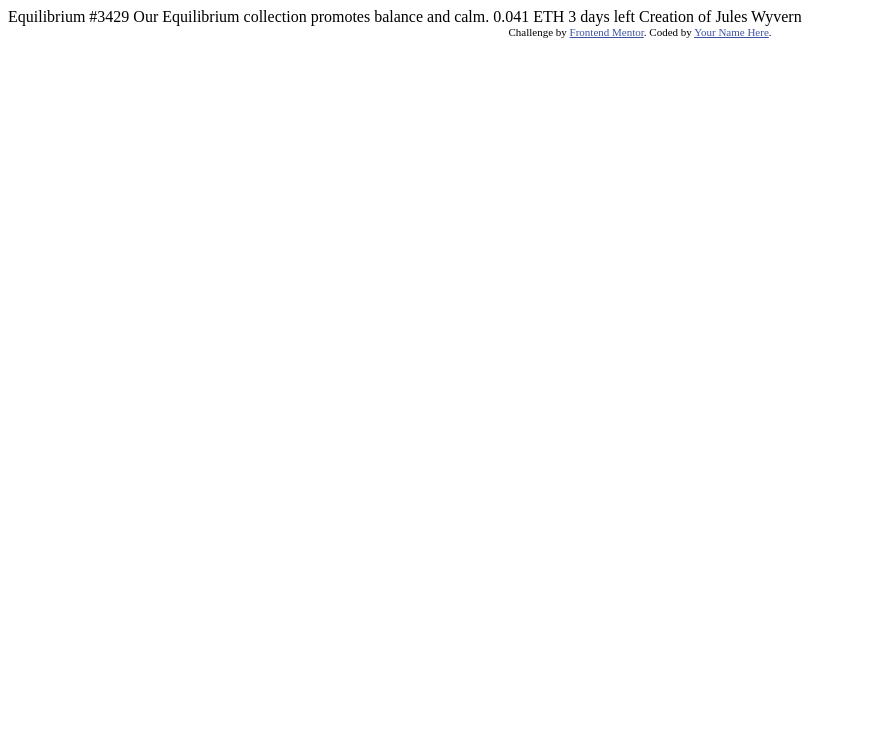
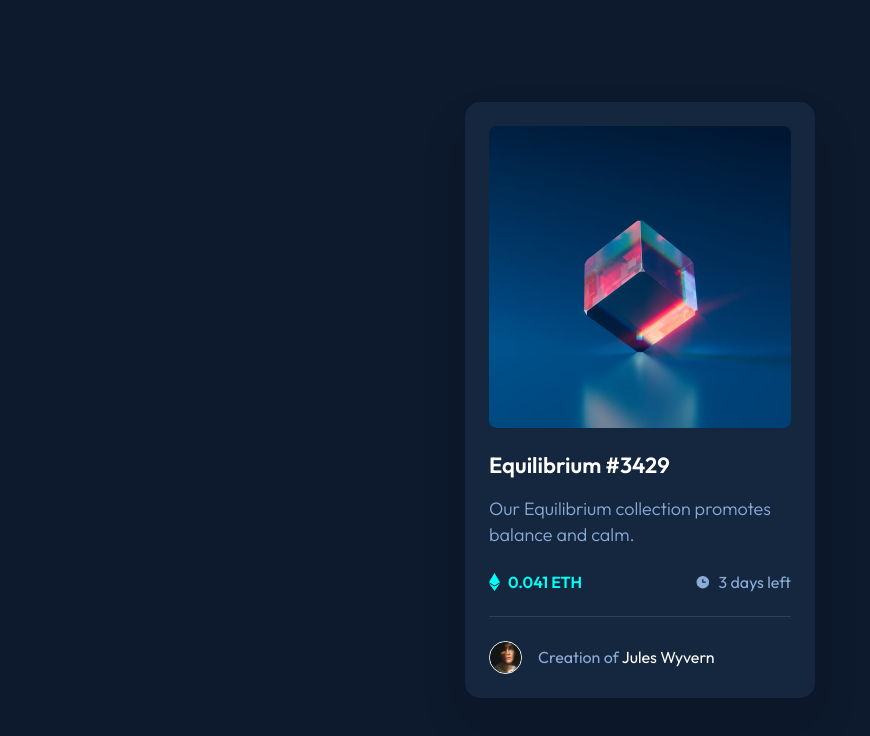
Before and after one commit to baby4dm/nft-preview-card-component, a plain HTML site: page index.html in a window 1280 px wide. Shown: the whole page, without its empty margins (0-870 px from the left). Drawn offline with Linux system fonts and the light colour scheme.

Commit message:
completed solution

```diff
--- a/index.html
+++ b/index.html
@@ -1,33 +1,64 @@
 <!DOCTYPE html>
 <html lang="en">
   <head>
-  <meta charset="UTF-8">
-  <meta name="viewport" content="width=device-width, initial-scale=1.0"> <!-- displays site properly based on user's device -->
+    <meta charset="UTF-8" />
+    <meta name="viewport" content="width=device-width, initial-scale=1.0" />
 
-  <link rel="icon" type="image/png" sizes="32x32" href="./images/favicon-32x32.png">
-
+    <link
+      rel="icon"
+      type="image/png"
+      sizes="32x32"
+      href="./images/favicon-32x32.png"
+    />
+    <link rel="stylesheet" href="./styles.css" />
+    <link rel="preconnect" href="https://fonts.googleapis.com" />
+    <link rel="preconnect" href="https://fonts.gstatic.com" crossorigin />
+    <link
+      href="https://fonts.googleapis.com/css2?family=Outfit:wght@100..900&display=swap"
+      rel="stylesheet"
+    />
     <title>Frontend Mentor | NFT preview card component</title>
-
-  <!-- Feel free to remove these styles or customise in your own stylesheet 👍 -->
-  <style>
-    .attribution { font-size: 11px; text-align: center; }
-    .attribution a { color: hsl(228, 45%, 44%); }
-  </style>
   </head>
   <body>
+    <main class="main-container">
+      <section class="main-img-container">
+        <img
+          class="main-img"
+          src="./images/image-equilibrium.jpg"
+          alt="equilibrium"
+        />
 
-  Equilibrium #3429
-
+        <div class="image-overlay">
+          <img src="./images/icon-view.svg" alt="View" class="view-icon" />
+        </div>
+      </section>
+      <section class="text-content">
+        <h1 class="title">Equilibrium #3429</h1>
+        <p class="content">
           Our Equilibrium collection promotes balance and calm.
-
-  0.041 ETH
-  3 days left
-
-  Creation of Jules Wyvern
-
-  <div class="attribution">
-    Challenge by <a href="https://www.frontendmentor.io?ref=challenge" target="_blank">Frontend Mentor</a>.
-    Coded by <a href="#">Your Name Here</a>.
-  </div>
+        </p>
+        <section class="price-section">
+          <section class="eth-section">
+            <img
+              class="eth-icon"
+              src="./images/icon-ethereum.svg"
+              alt="ethereum"
+            />
+            <h2 class="eth">0.041 ETH</h2>
+          </section>
+          <section class="time-section">
+            <img class="icon-clock" src="./images/icon-clock.svg" alt="clock" />
+            <h3 class="time-left">3 days left</h3>
+          </section>
+        </section>
+      </section>
+      <hr />
+      <section class="footer">
+        <img class="avatar" src="./images/image-avatar.png" alt="avatar" />
+        <h4 class="created-by">
+          Creation of <span class="white">Jules Wyvern</span>
+        </h4>
+      </section>
+    </main>
   </body>
 </html>
--- /dev/null
+++ b/styles.css
@@ -0,0 +1,138 @@
+* {
+  margin: 0;
+  padding: 0;
+  box-sizing: border-box;
+}
+:root {
+  --color-white: #ffffff;
+  --color-black: #000000;
+  --color-blue-950: #0d192c;
+  --color-blue-900: #15263f;
+  --color-blue-800: #2e405a;
+  --color-blue-500: #8bacd9;
+  --color-cyan-400: #00fff8;
+  --color-cyan-400-rgb: 0, 255, 248;
+}
+
+body {
+  background-color: var(--color-blue-950);
+  min-height: 100vh;
+  display: flex;
+  align-items: center;
+  justify-content: center;
+  font-family: "Outfit", sans-serif;
+}
+
+.main-container {
+  background-color: var(--color-blue-900);
+  height: 596px;
+  width: 350px;
+  padding: 24px;
+  border-radius: 15px;
+  display: flex;
+  flex-direction: column;
+  gap: 24px;
+  box-shadow: 0 25px 50px rgba(0, 0, 0, 0.0953);
+}
+.main-img-container {
+  height: 302px;
+  width: 302px;
+  position: relative;
+  cursor: pointer;
+  border-radius: 8px;
+  overflow: hidden;
+}
+.main-img {
+  height: 302px;
+  width: 100%;
+}
+.title {
+  font-size: 22px;
+  line-height: 125%;
+  font-weight: 600;
+  color: var(--color-white);
+  margin-bottom: 16px;
+  cursor: pointer;
+}
+.content {
+  font-size: 18px;
+  line-height: 26px;
+  font-weight: 300;
+  color: var(--color-blue-500);
+  margin-bottom: 24px;
+}
+.price-section,
+.eth-section,
+.time-section {
+  display: flex;
+  justify-content: space-between;
+}
+.eth-section,
+.time-section {
+  height: 20px;
+  gap: 8px;
+  align-items: center;
+}
+.eth-icon {
+  height: 18px;
+  width: 11px;
+}
+.eth {
+  font-size: 16px;
+  color: var(--color-cyan-400);
+  font-weight: 600;
+}
+.icon-clock {
+  height: 16px;
+  width: 16px;
+}
+.time-left {
+  font-size: 16px;
+  color: var(--color-blue-500);
+  font-weight: 400;
+}
+hr {
+  height: 1px;
+  border: none;
+  background-color: var(--color-blue-800);
+}
+.footer {
+  height: 33px;
+  display: flex;
+  gap: 16px;
+  align-items: center;
+}
+.avatar {
+  height: 33px;
+  width: 33px;
+  border: 1px solid var(--color-white);
+  border-radius: 50%;
+}
+.created-by {
+  font-size: 16px;
+  color: var(--color-blue-500);
+  font-weight: 400;
+}
+.white {
+  color: var(--color-white);
+  cursor: pointer;
+}
+.white:hover,
+.title:hover {
+  color: var(--color-cyan-400);
+}
+.image-overlay {
+  position: absolute;
+  inset: 0;
+  width: 100%;
+  height: 100%;
+  background-color: rgba(var(--color-cyan-400-rgb), 0.503);
+  opacity: 0;
+  transition: opacity 0.3s ease-in-out;
+  display: grid;
+  place-items: center;
+}
+
+.main-img-container:hover .image-overlay {
+  opacity: 1;
+}
```
Also changed, not shown: 1 other file. Lines whose indentation alone changed are shown as unchanged.
